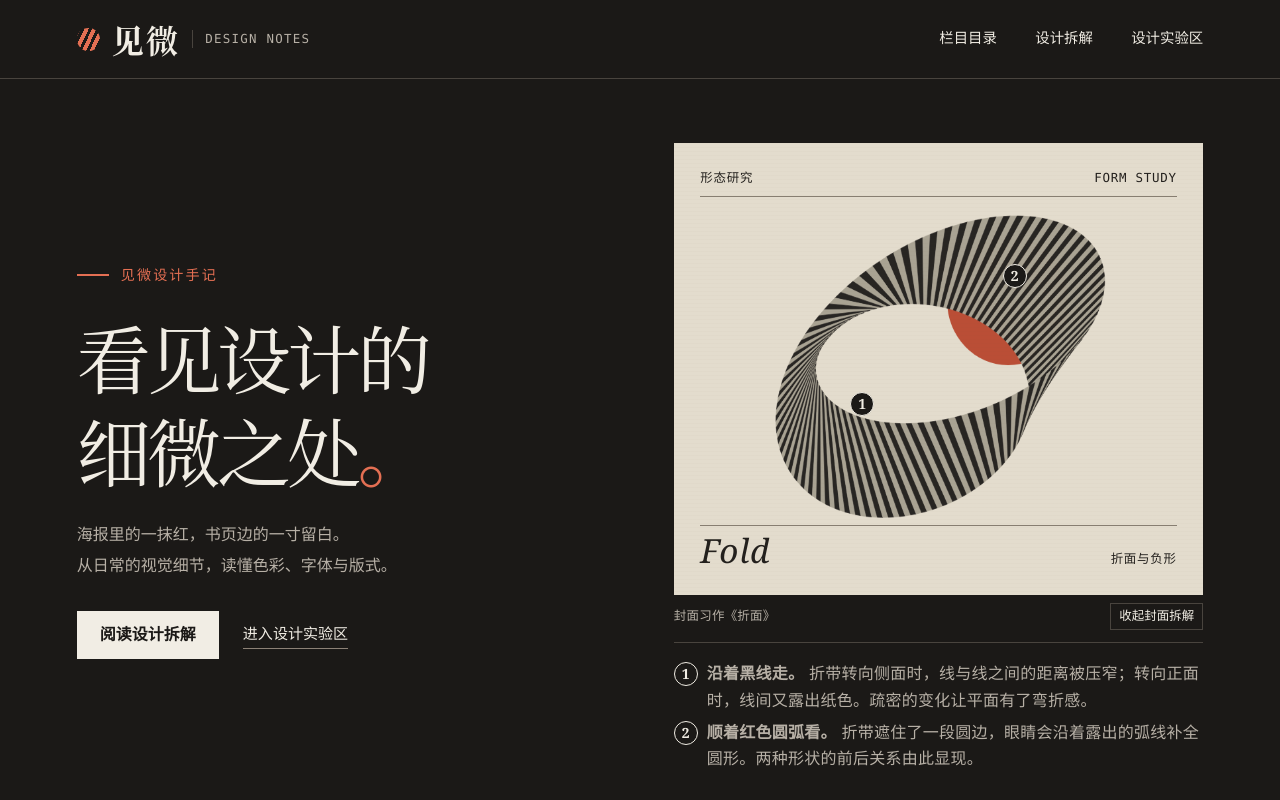
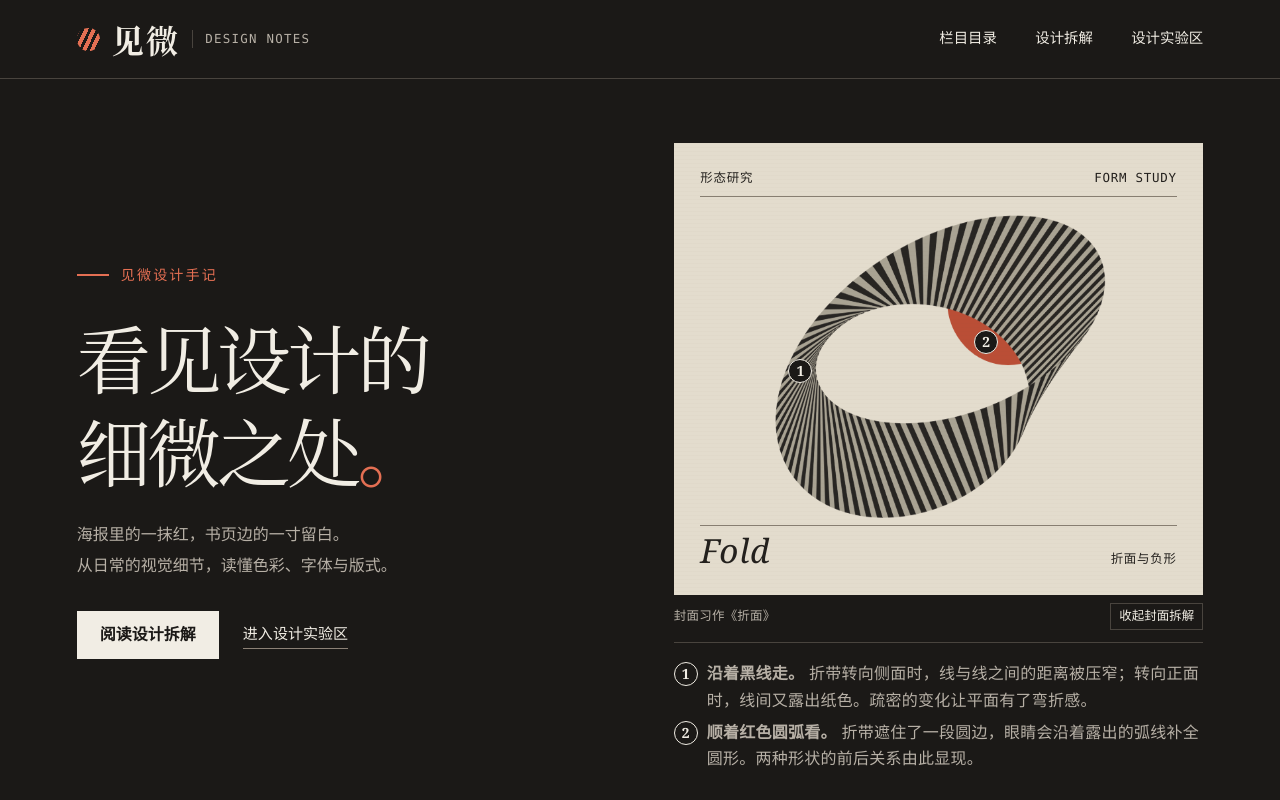
Before and after one commit to JCC-les/wonder-science, a plain HTML site: page dist/index.html in a window 1280 px wide. Both pictures are taken after a click on the button "看懂这张封面". Shown: the top 800 px of the page. Drawn offline with Linux system fonts and the light colour scheme.

Commit message:
Update Site source

```diff
--- a/dist/index.html
+++ b/dist/index.html
@@ -56,8 +56,8 @@ h1 i { color: var(--red); font-style: normal }
 .cover-notes li { display:flex; align-items:baseline; gap:9px; margin:6px 0; font:1rem/1.65 "Microsoft YaHei",sans-serif }
 .cover-pin,.note-key { border:1px solid currentColor; border-radius:50%; background:var(--ink); color:var(--paper); width:24px; height:24px; flex:none; text-align:center; font:600 14px/22px Georgia,serif }
 .cover-pin { position:absolute; transform:translate(-50%,-50%); z-index:1 }
-.fold-pin { left:34%; top:63% }
-.circle-pin { left:66%; top:24% }
+.fold-pin { left:21%; top:53% }
+.circle-pin { left:60%; top:44% }
 .caption button { font:inherit; padding:3px 8px }
 .color.unified { background:#89847c }
 .gray-toggle { margin-top:12px }
```
